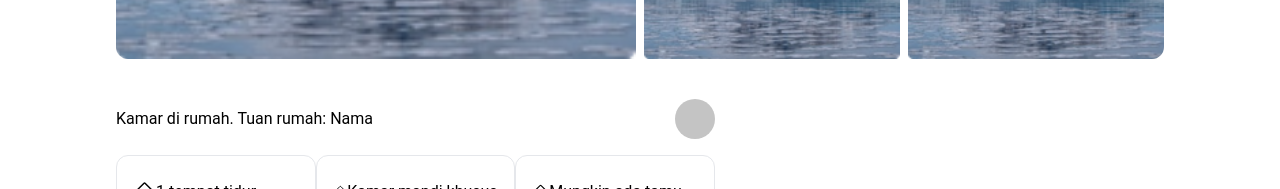
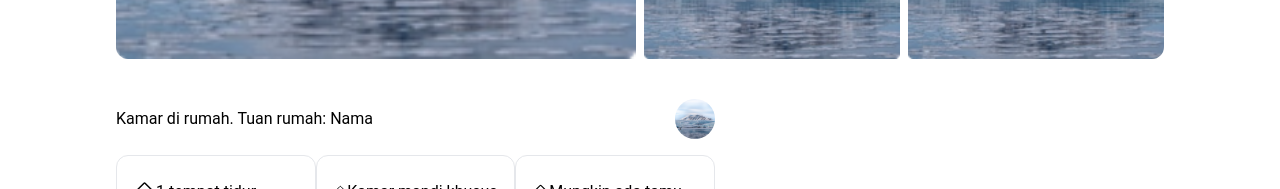
Before and after one commit to triskimianto/airbnb-project, a Nuxt app: page /rooms/1 in a window 1280 px wide. Shown: the part 725-914 px from the top of the page. Built offline with nearby package versions, Linux system fonts and the light colour scheme.

Commit message:
Update minor [id].vue

```diff
--- a/pages/rooms/[id].vue
+++ b/pages/rooms/[id].vue
@@ -50,7 +50,7 @@
                 <div class="mr-[100px]">
                     <div class="flex flex-row justify-between items-center">
                         <h1>Kamar di rumah. Tuan rumah: Nama</h1>
-                        <img class="w-10 h-10 rounded-full" src="/Rectangle 4.png" alt="">
+                        <img class="w-10 h-10 rounded-full" :src="selectedId.src" alt="">
                     </div>
                     <div class="flex flex-row justify-between items-center mt-4">
                         <div class="w-[206px] h-[88px] border rounded-[12px] px-4 py-6">
```
